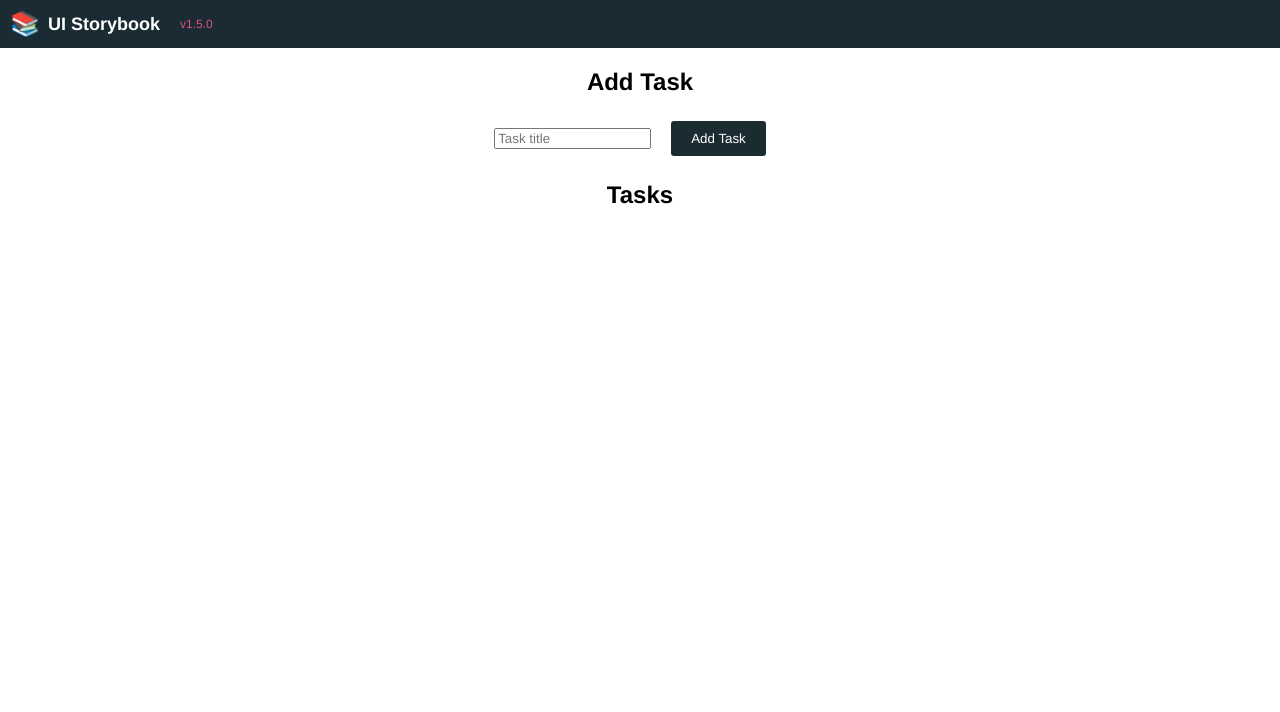
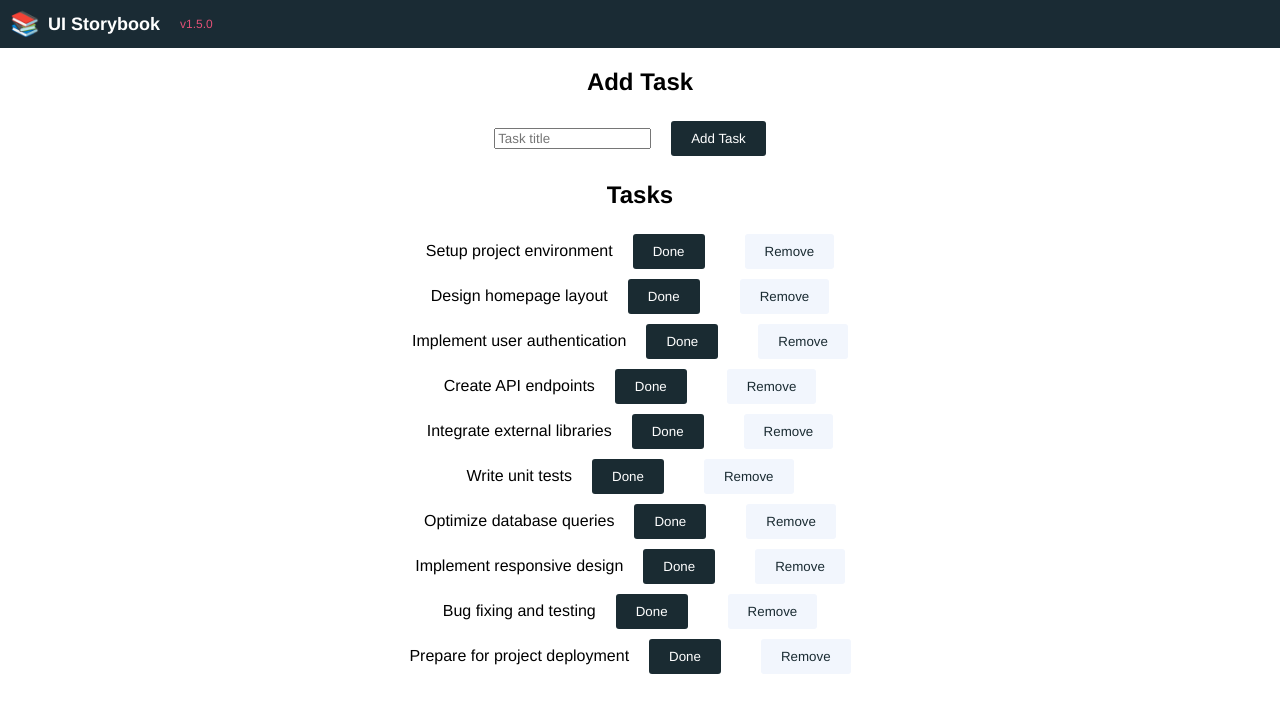
Before and after one commit to justfrankie/ui-storybook, a React (Create React App) app: page /todos in a window 1280 px wide. Shown: the top 712 px of the page. Built offline with nearby package versions, Linux system fonts and the light colour scheme.

Commit message:
revert from fs method for backend

```diff
--- a/src/components/ui-components/modules/TaskManager/TaskManager.jsx
+++ b/src/components/ui-components/modules/TaskManager/TaskManager.jsx
@@ -1,28 +1,93 @@
-import React, { useState, useEffect } from "react";
+import React, { useState } from "react";
 import TaskList from "./TaskList";
 import TaskForm from "./TaskForm";
 import TopNavigationBar from "../../../layout/TopNavigationBar";
 // import "./TaskManager.css"; // Import a CSS file for styling
 
 const TaskManager = () => {
-  const [tasks, setTasks] = useState([]);
-  console.log(tasks);
-  useEffect(() => {
-    const readTasksFromFile = async () => {
-      try {
-        if (typeof window === "undefined") {
-          const fs = require("fs");
-          const data = await fs.promises.readFile("./tasks.json");
-          const parsedTasks = JSON.parse(data);
-          setTasks(parsedTasks);
-        }
-      } catch (error) {
-        console.error("Error reading tasks from file:", error);
-      }
-    };
-
-    readTasksFromFile();
-  }, []);
+  const [tasks, setTasks] = useState([
+    {
+      id: 1,
+      title: "Setup project environment",
+      description: "Install necessary software and dependencies",
+      dueDate: "2022-03-15",
+      priority: "High",
+      done: false,
+    },
+    {
+      id: 2,
+      title: "Design homepage layout",
+      description: "Create wireframes and design elements for the homepage",
+      dueDate: "2022-03-18",
+      priority: "Medium",
+      done: false,
+    },
+    {
+      id: 3,
+      title: "Implement user authentication",
+      description: "Set up user login and registration functionality",
+      dueDate: "2022-03-20",
+      priority: "Low",
+      done: false,
+    },
+    {
+      id: 4,
+      title: "Create API endpoints",
+      description: "Build backend API endpoints for data retrieval",
+      dueDate: "2022-03-22",
+      priority: "High",
+      done: false,
+    },
+    {
+      id: 5,
+      title: "Integrate external libraries",
+      description: "Incorporate external libraries for enhanced functionality",
+      dueDate: "2022-03-25",
+      priority: "Medium",
+      done: false,
+    },
+    {
+      id: 6,
+      title: "Write unit tests",
+      description: "Develop unit tests for critical components",
+      dueDate: "2022-03-28",
+      priority: "Low",
+      done: false,
+    },
+    {
+      id: 7,
+      title: "Optimize database queries",
+      description:
+        "Improve efficiency of database queries for better performance",
+      dueDate: "2022-04-02",
+      priority: "High",
+      done: false,
+    },
+    {
+      id: 8,
+      title: "Implement responsive design",
+      description: "Ensure the application is accessible on various devices",
+      dueDate: "2022-04-05",
+      priority: "Medium",
+      done: false,
+    },
+    {
+      id: 9,
+      title: "Bug fixing and testing",
+      description: "Identify and fix bugs, conduct thorough testing",
+      dueDate: "2022-04-08",
+      priority: "Low",
+      done: false,
+    },
+    {
+      id: 10,
+      title: "Prepare for project deployment",
+      description: "Finalize deployment plan and necessary configurations",
+      dueDate: "2022-04-12",
+      priority: "High",
+      done: false,
+    },
+  ]);
 
   const addTask = (task) => {
     setTasks((prevTasks) => [...prevTasks, { ...task, done: false }]);
@@ -33,7 +98,11 @@ const TaskManager = () => {
   };
 
   const markDone = (taskId) => {
-    // Logic to mark task as done
+    setTasks((prevTasks) =>
+      prevTasks.map((task) =>
+        task.id === taskId ? { ...task, done: true } : task
+      )
+    );
   };
 
   return (
```
